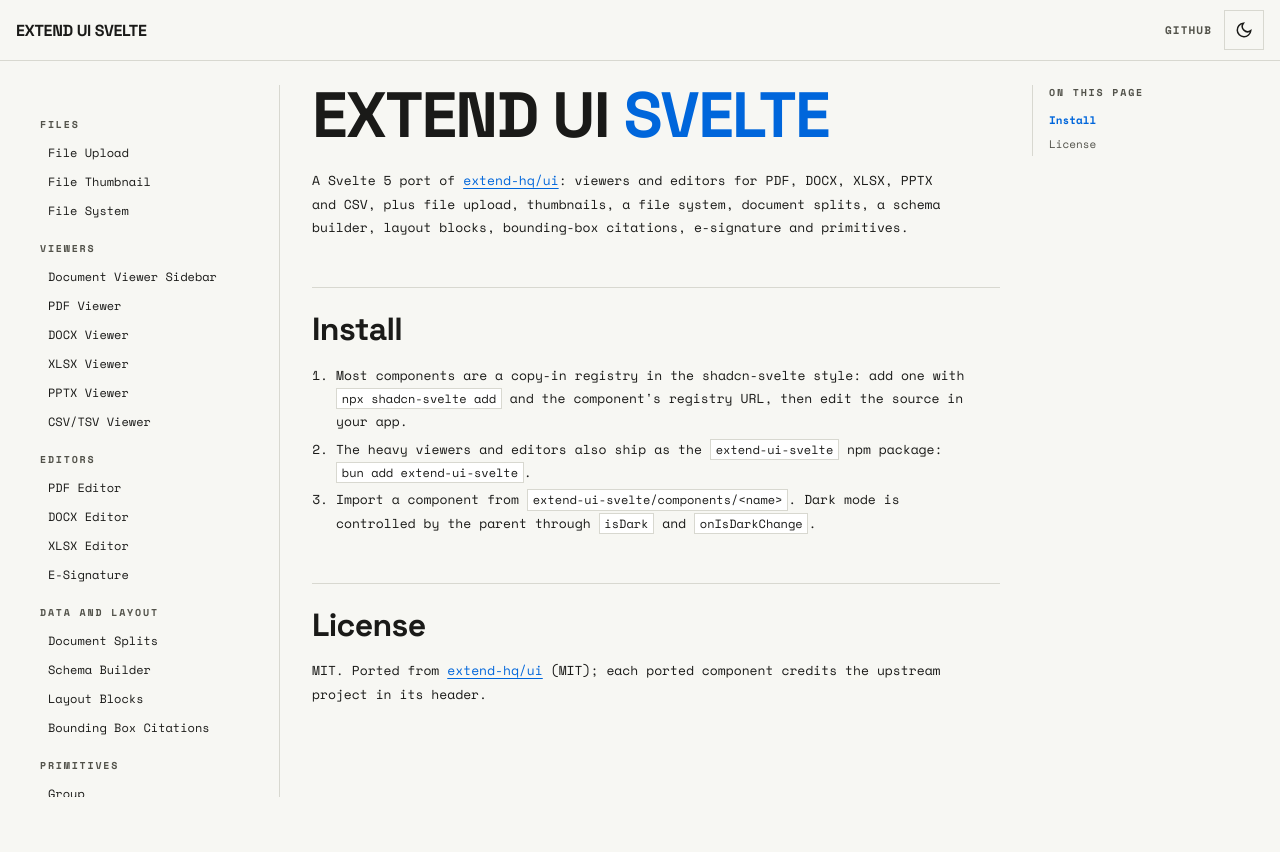
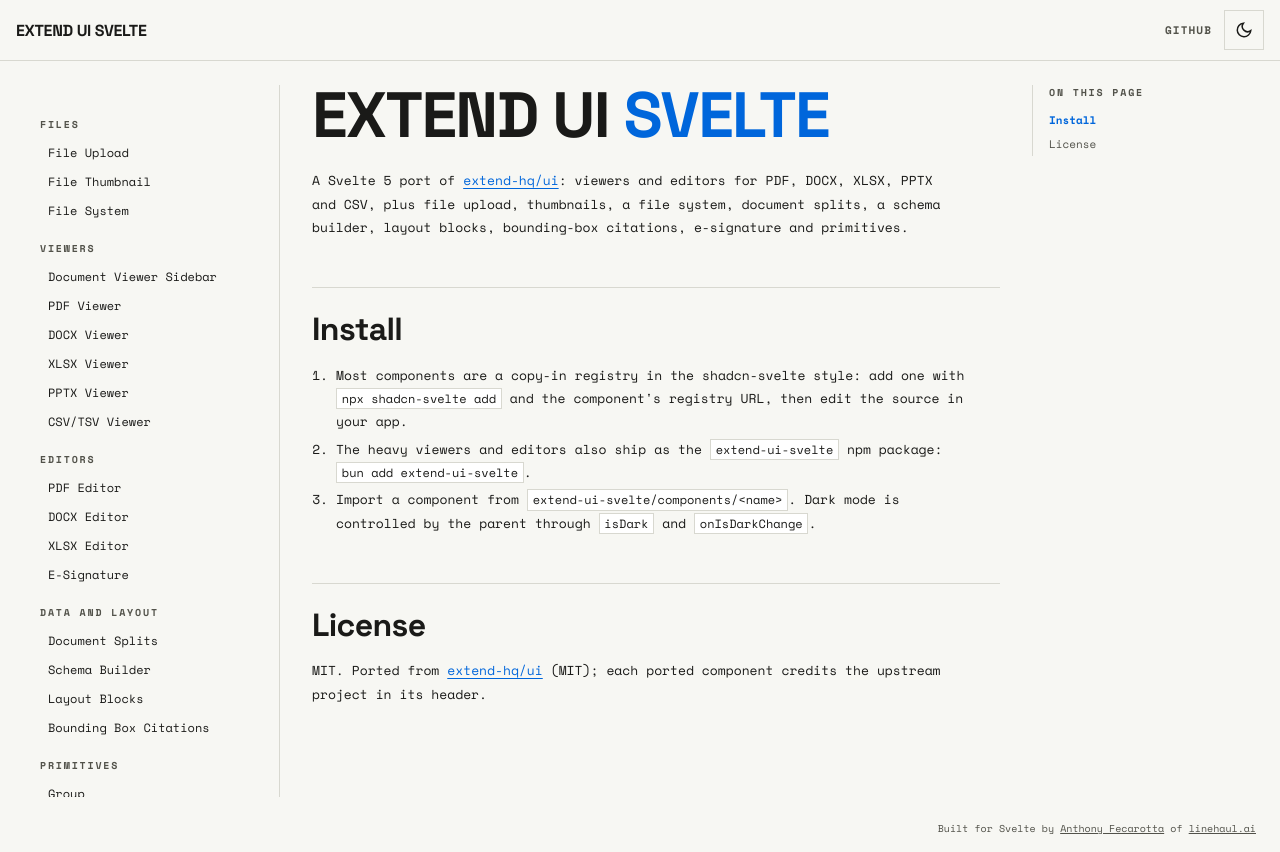
Before and after one commit to fakebizprez/extend-ui-svelte, a SvelteKit app: page / in a window 1280 px wide. Before the commit the page ends 821 px from the top, so only its background shows below. Built offline with nearby package versions, Linux system fonts and the light colour scheme.

Commit message:
feat: add footer to layout with author and company links

```diff
--- a/src/routes/+layout.svelte
+++ b/src/routes/+layout.svelte
@@ -50,6 +50,11 @@
 	</aside>
 </div>
 
+<footer class="site-footer">
+	Built for Svelte by <a href="https://github.com/fakebizprez">Anthony Fecarotta</a> of
+	<a href="https://linehaul.ai">linehaul.ai</a>
+</footer>
+
 <style>
 	:global(body) {
 		margin: 0;
@@ -65,6 +70,19 @@
 		max-width: 90rem;
 		margin: 0 auto;
 		padding: 1.5rem;
+	}
+
+	.site-footer {
+		max-width: 90rem;
+		margin: 0 auto;
+		padding: 0 1.5rem 1rem;
+		color: var(--lh-muted);
+		font-size: 0.625rem;
+		text-align: right;
+	}
+
+	.site-footer a {
+		color: inherit;
 	}
 
 	.side,
@@ -140,6 +158,9 @@
 			grid-template-columns: minmax(0, 1fr);
 			padding: 1rem;
 		}
+		.site-footer {
+			padding: 0 1rem 1rem;
+		}
 		.side {
 			display: none;
 		}
```
